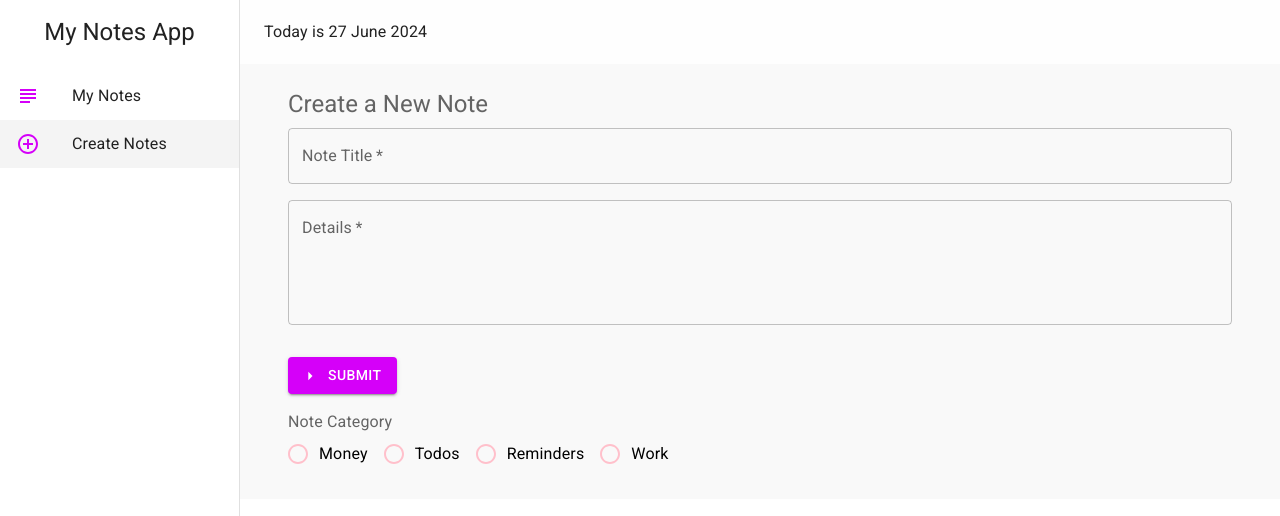
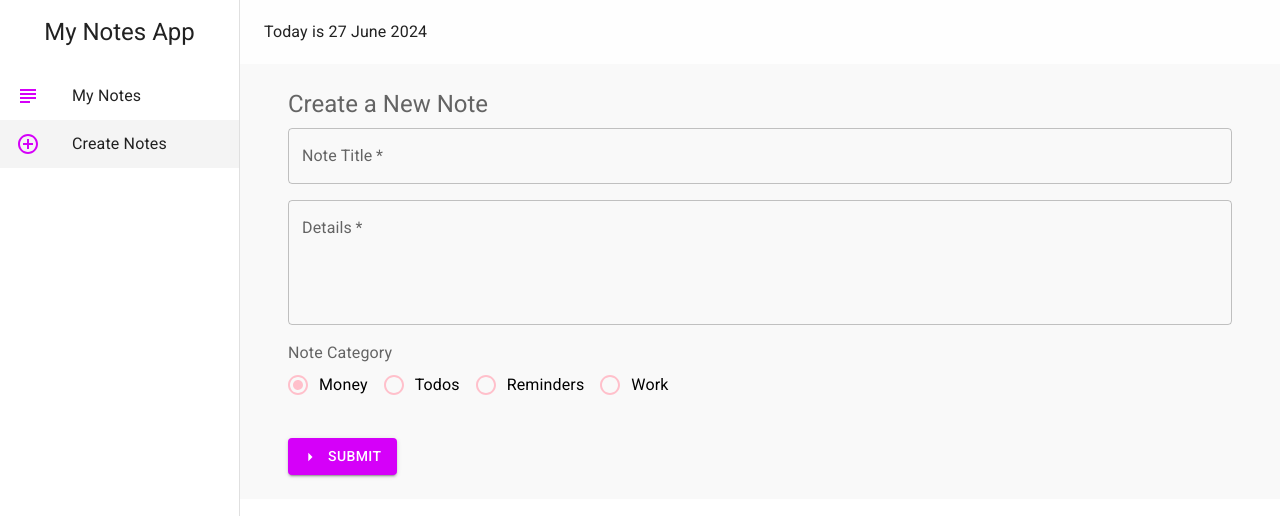
Before and after one commit to Vhkan/mui-practice-project, a React (Create React App) app: page /create in a window 1280 px wide. Shown: the top 516 px of the page. Built offline with nearby package versions, Linux system fonts and the light colour scheme.

Commit message:
modify setCategory functionality

```diff
--- a/src/pages/Create.jsx
+++ b/src/pages/Create.jsx
@@ -4,19 +4,17 @@ import ArrowRightIcon from '@mui/icons-material/ArrowRight';
 import { useHistory } from 'react-router-dom/cjs/react-router-dom.min';
 
 export default function Create() {
+  const history = useHistory();
   const [title, setTitle] = useState('');
   const [details, setDetails] = useState('');
   const [titleError, setTitleError] = useState(false);
   const [detailsError, setDetailsError] = useState(false);
-  const [selectedValue, setSelectedValue] = useState('');
-  const [category, setCategory] = useState('todos');
-  const history = useHistory();
+  const [category, setCategory] = useState('money');
 
   const handleSubmit = (e) => {
     e.preventDefault();
     setTitleError(false);
     setDetailsError(false);
-    setCategory('todos');
 
     if (title === '') {
       setTitleError(true);
@@ -25,7 +23,6 @@ export default function Create() {
       setDetailsError(true);
     }
     if (title && details) {
-      //adding new data to db.json
       fetch('http://localhost:8000/notes', {
         method: 'POST',
         headers: {'Content-type': 'application/json'},
@@ -69,6 +66,22 @@ export default function Create() {
             />
           </Grid>
           <Grid item xs={12}>
+            <FormControl component="fieldset">
+              <FormLabel component="legend">Note Category</FormLabel>
+              <RadioGroup
+                row
+                aria-label="category"
+                name="category"
+                value={category}
+                onChange={(e) => setCategory(e.target.value)}>
+                <FormControlLabel value="money" control={<Radio sx={{'&, &.Mui-checked': {color: 'pink'}}}/>} label='Money' />
+                <FormControlLabel value="todos" control={<Radio sx={{'&, &.Mui-checked': {color: 'pink'}}}/>} label='Todos' />
+                <FormControlLabel value="reminders" control={<Radio sx={{'&, &.Mui-checked': {color: 'pink'}}}/>} label='Reminders' />
+                <FormControlLabel value="work" control={<Radio sx={{'&, &.Mui-checked': {color: 'pink'}}}/>} label='Work' />
+              </RadioGroup>
+            </FormControl>
+          </Grid>
+          <Grid item xs={12}>
             <Button
               type="submit"
               variant="contained"
@@ -79,17 +92,6 @@ export default function Create() {
               Submit
             </Button>
           </Grid>
-          <Grid item xs={12}>
-            <FormControl component="fieldset">
-              <FormLabel component="legend">Note Category</FormLabel>
-              <RadioGroup row aria-label="position" name="position" value={selectedValue} onChange={(e) => setSelectedValue(e.target.value)}>
-                <FormControlLabel value="money" control={<Radio sx={{'&, &.Mui-checked': {color: 'pink'}}}/>} label='Money' />
-                <FormControlLabel value="todos" control={<Radio sx={{'&, &.Mui-checked': {color: 'pink'}}}/>} label='Todos' />
-                <FormControlLabel value="reminders" control={<Radio sx={{'&, &.Mui-checked': {color: 'pink'}}}/>} label='Reminders' />
-                <FormControlLabel value="work" control={<Radio sx={{'&, &.Mui-checked': {color: 'pink'}}}/>} label='Work' />
-              </RadioGroup>
-            </FormControl>
-          </Grid>
         </Grid>
       </form>
     </Container>
```
